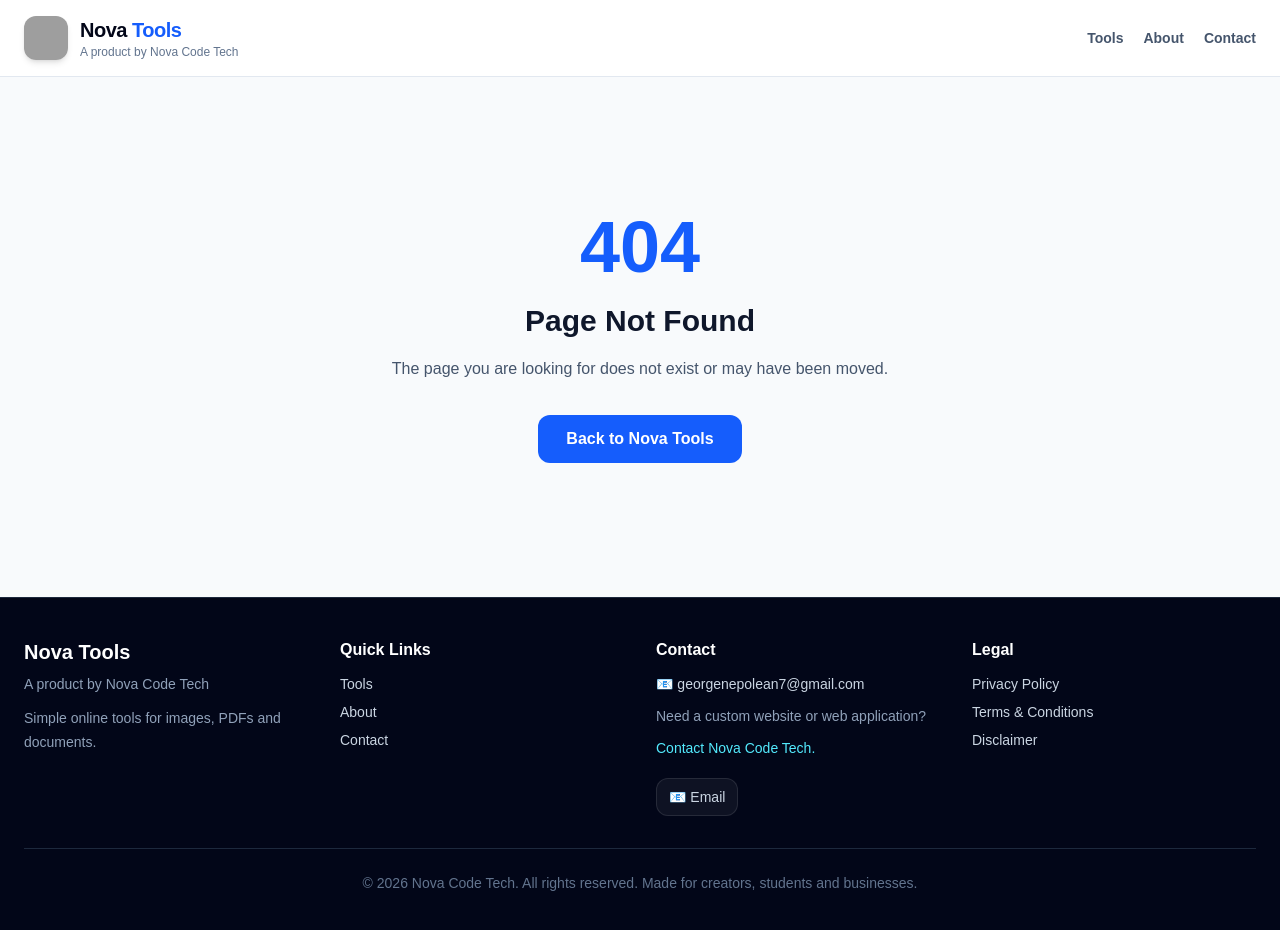
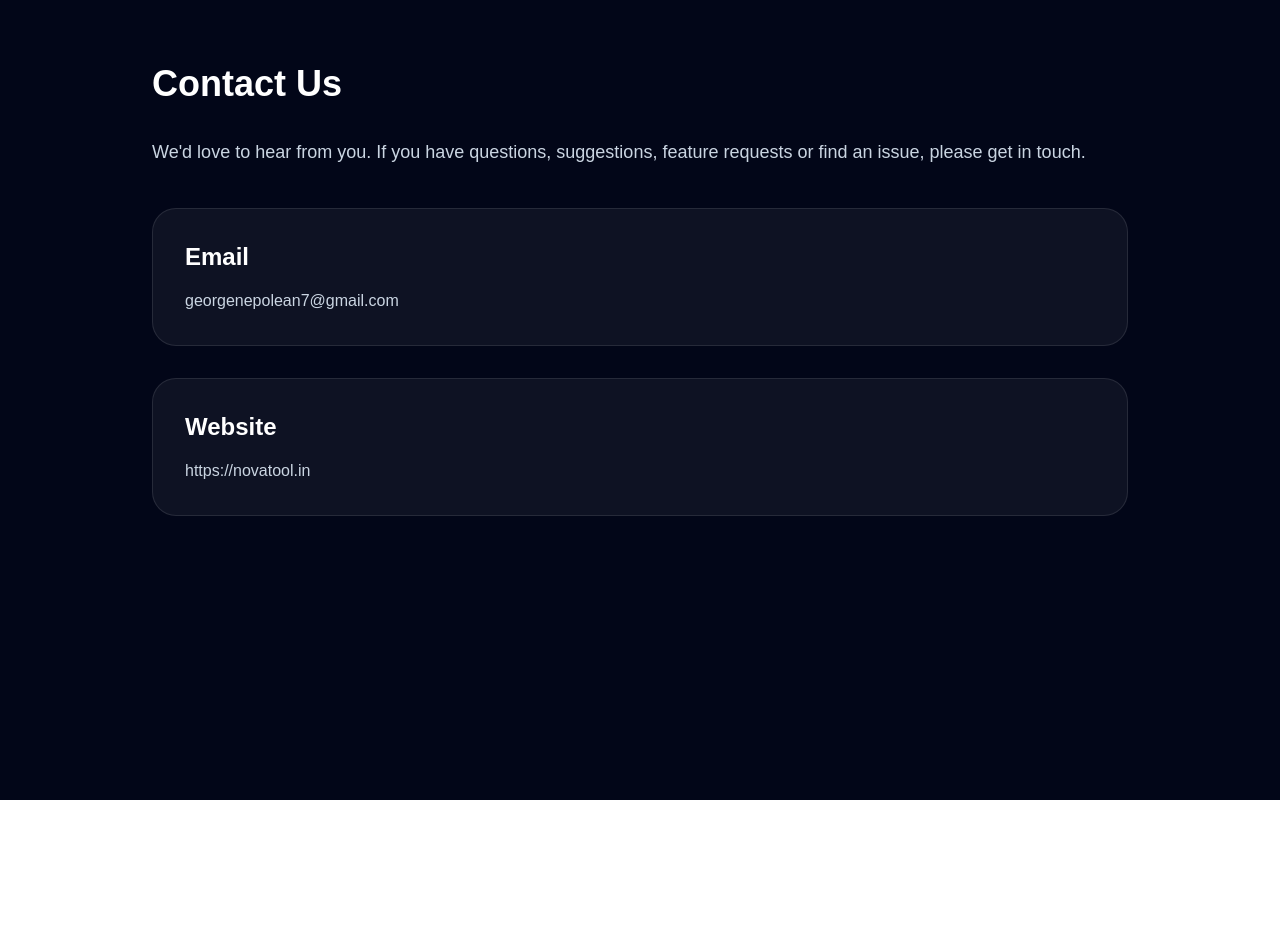
Before and after one commit to georgenepolean7-lgtm/novatools, a Next.js app: page /contact in a window 1280 px wide. Before the commit this address had no page. Shown: the top 930 px of the page. After the commit the page ends 800 px from the top, so only its background shows below. Built offline with nearby package versions, Linux system fonts and the light colour scheme; grey boxes are pictures that could not be loaded.

Commit message:
Add Contact page

```diff
--- /dev/null
+++ b/app/contact/page.tsx
@@ -0,0 +1,50 @@
+import type { Metadata } from "next";
+
+export const metadata: Metadata = {
+  title: "Contact Nova Tools",
+  description:
+    "Contact Nova Tools for questions, feedback or support.",
+};
+
+export default function ContactPage() {
+  return (
+    <main className="min-h-screen bg-slate-950 text-white">
+      <div className="mx-auto max-w-5xl px-6 py-16">
+
+        <h1 className="text-4xl font-bold">
+          Contact Us
+        </h1>
+
+        <p className="mt-8 text-lg leading-8 text-slate-300">
+          We'd love to hear from you. If you have questions, suggestions,
+          feature requests or find an issue, please get in touch.
+        </p>
+
+        <div className="mt-10 rounded-3xl border border-white/10 bg-white/5 p-8">
+
+          <h2 className="text-2xl font-semibold">
+            Email
+          </h2>
+
+          <p className="mt-4 text-slate-300">
+            georgenepolean7@gmail.com
+          </p>
+
+        </div>
+
+        <div className="mt-8 rounded-3xl border border-white/10 bg-white/5 p-8">
+
+          <h2 className="text-2xl font-semibold">
+            Website
+          </h2>
+
+          <p className="mt-4 text-slate-300">
+            https://novatool.in
+          </p>
+
+        </div>
+
+      </div>
+    </main>
+  );
+}
```
